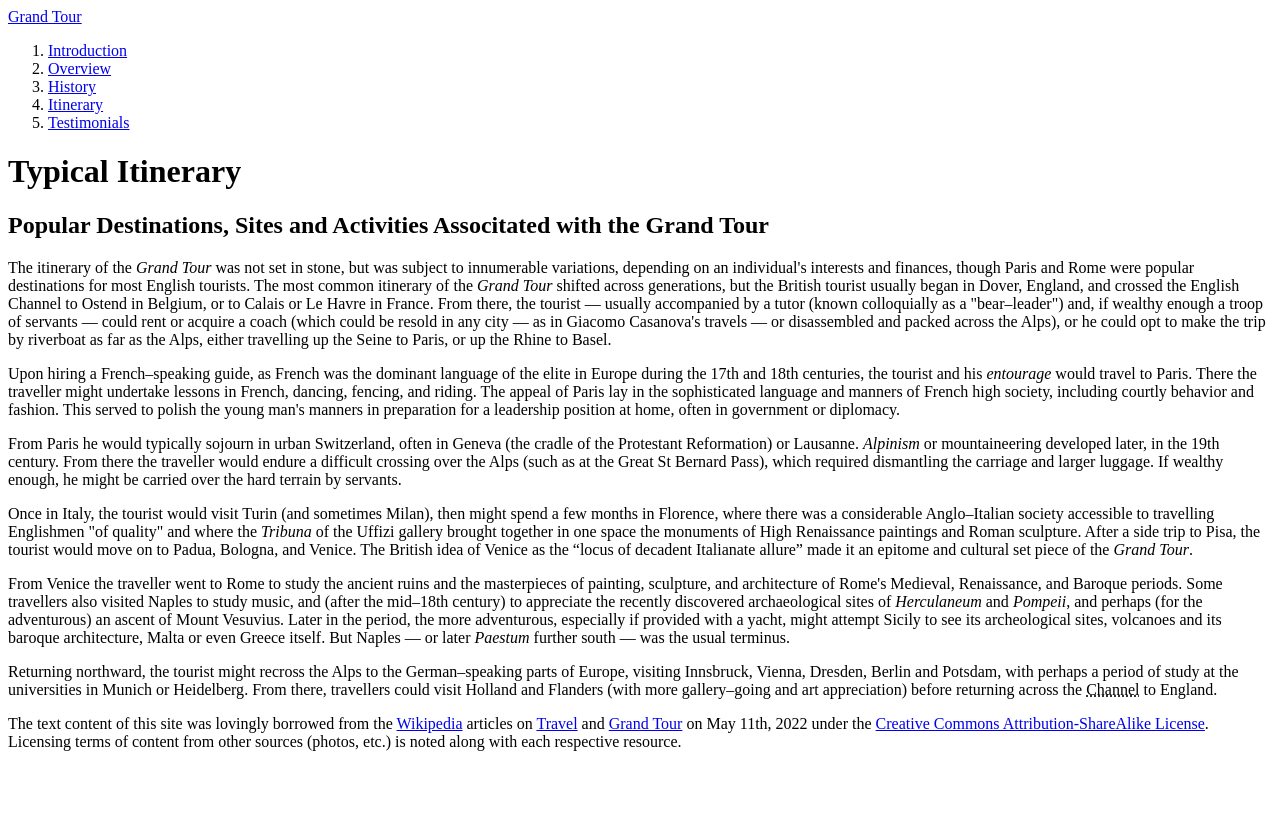
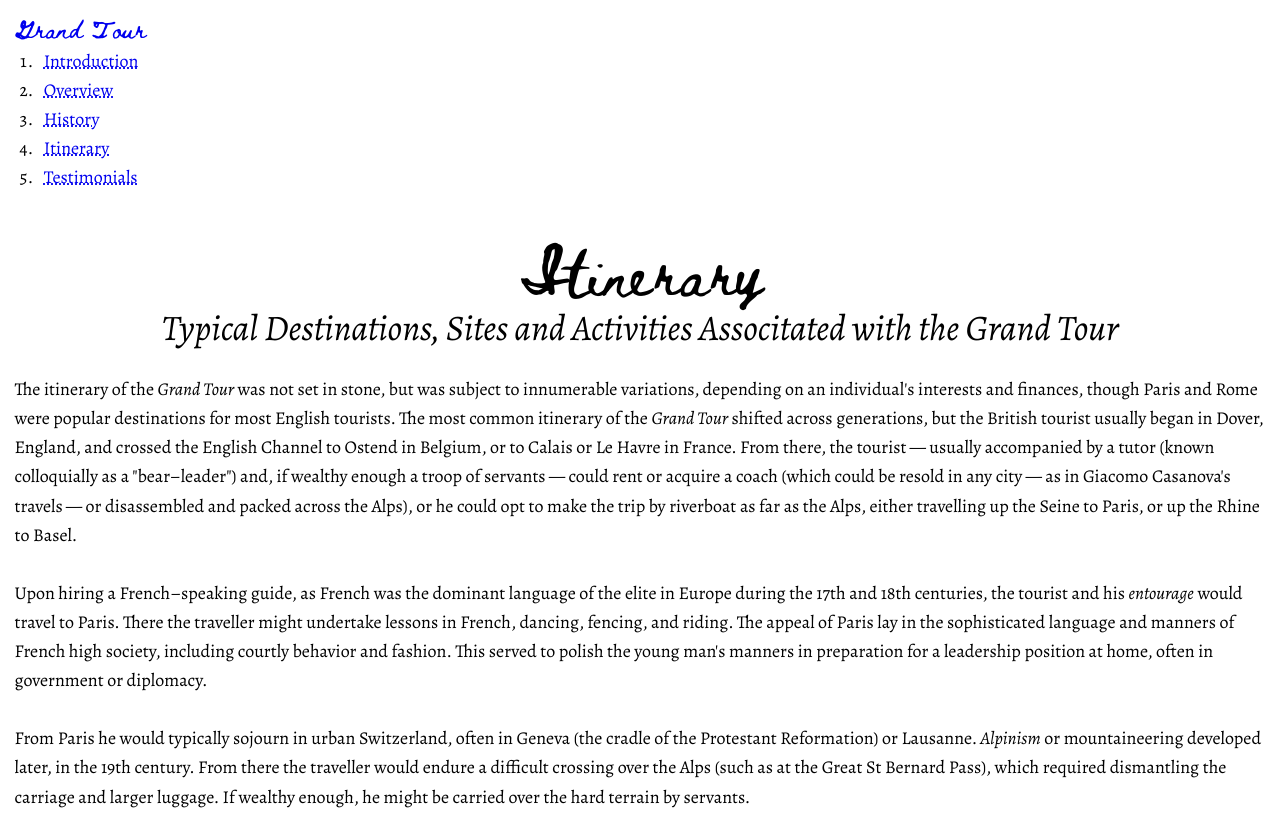
Before and after one commit to Andreea34/travel-grand-tour, a plain HTML site: page itinerary.html in a window 1280 px wide. Shown: the top 815 px of the page. Drawn offline with nearby package versions, Linux system fonts and the light colour scheme.

Commit message:
typography

```diff
--- /dev/null
+++ b/assets/styles/main.css
@@ -0,0 +1,46 @@
+@font-face { font-family: 'Beth Ellen'; src: url('/assets/fonts/beth-ellen/Beth-Ellen-Regular.ttf') format('truetype'); font-weight: 400; font-style: normal; }
+
+*,
+::before,
+::after { margin: 0; padding: 0; box-sizing: border-box; }
+html { font-size: 62.5%; /* (16px * 0.625) = 10px root */ }
+body { font-size: 1.8rem; /* 18px */ line-height: 1.618; /* 29px */ font-family: 'Alegreya', serif; font-weight: normal; /*color: #330000; */ }
+
+/* typographic scale = 1.8 x 1.618 = 2.912 */
+/* 3/4 scale = 2.184 */
+/* 1/2 scale = 1.456 */
+/* 1/4 scale = 0.728 */
+/* 1/8 scale = 0.364 */
+/* 1/16 scale = 0.182 */
+
+h1, .h1 { /* target font size 45px (2.5 x paragraph text) */ font-size: 4.5rem; font-weight: normal; line-height: 1; margin-bottom: 1.456rem; }
+h2, .h2,
+h3, .h3,
+h4, .h4,
+h5, .h5,
+h6, .h6 { /* target font size 36px (2 x paragraph text) */ font-size: 3.6rem; font-weight: normal; font-style: italic; line-height: 1; margin-bottom: 2.912rem; }
+p { /* target font size 18px (paragraph text) */ margin-bottom: 2.912rem; }
+a { text-decoration: underline dotted; }
+i[lang] { font-style: italic; }
+cite { font-style: italic; font-variant: small-caps; font-weight: 600; }
+q { font-family: 'Beth Ellen', cursive; font-weight: normal; font-style: normal; }
+ul,
+ol,
+dl { margin: 0 0 2.912rem 2.184rem; }
+li { padding: 0 0 0 .728rem; }
+
+body > header,
+body > main,
+body > footer { padding: 1.456rem; }
+body > footer { font-size: 1.4rem; }
+
+.text-xl { font-size: 2.4rem; }
+.text-lg { font-size: 2.1rem; }
+.text-md { font-size: 1.8rem; }
+.text-sm { font-size: 1.6rem; }
+.text-xs { font-size: 1.4rem; }
+
+.logo { font-family: 'Beth Ellen', cursive; font-weight: normal; text-decoration: none; }
+.headline { text-align: center; }
+.title { font-family: 'Beth Ellen', cursive; }
+/* .subtitle {  } */
--- a/itinerary.html
+++ b/itinerary.html
@@ -8,25 +8,31 @@
   <meta name="viewport" content="width=device-width, initial-scale=1.0">
 
   <!-- seo -->
-  <title>Grand Tour: Itinerary</title>
+  <title>Grand Tour | Itinerary</title>
   <meta name="description" content="The itinerary of the Grand Tour was not set in stone, but was subject to innumerable variations, depending on an individual's interests and finances, though Paris and Rome were popular destinations for most English tourists.">
   <meta name="keywords" content="historical travel, historical tourism, historical itinerary, 16th century travel, 17th century travel, 18th century travel, 19th century travel, culture tour of europe, scholarly tour of europe, art your of europe, pilgrimage tour of europe">
 
   <!-- sources -->
   <link rel="canonical" href="https://en.wikipedia.org/wiki/Grand_Tour">
+
+  <!-- styles -->
+  <link rel="preconnect" href="https://fonts.googleapis.com">
+  <link rel="preconnect" href="https://fonts.gstatic.com" crossorigin>
+  <link rel="stylesheet" href="https://fonts.googleapis.com/css2?family=Alegreya:ital,wght@0,400;0,500;0,600;0,700;0,800;0,900;1,400;1,500;1,600;1,700;1,800;1,900&display=swap">
+  <link rel="stylesheet" href="/assets/styles/main.css">
 </head>
 
 <body>
 
   <header role="banner" class="masthead">
-    <a href="./index.html" target="_self" class="logo">Grand Tour</a>
+    <a href="index.html" target="_self" class="logo">Grand Tour</a>
     <nav role="navigation">
       <ol>
-        <li><a href="./index.html" target="_self">Introduction</a></li>
-        <li><a href="./overview.html" target="_self">Overview</a></li>
-        <li><a href="./history.html" target="_self">History</a></li>
-        <li><a href="./itinerary.html" target="_self" class="active">Itinerary</a></li>
-        <li><a href="./testimonials.html" target="_self">Testimonials</a></li>
+        <li><a href="index.html" target="_self">Introduction</a></li>
+        <li><a href="overview.html" target="_self">Overview</a></li>
+        <li><a href="history.html" target="_self">History</a></li>
+        <li><a href="itinerary.html" target="_self" class="active">Itinerary</a></li>
+        <li><a href="testimonials.html" target="_self">Testimonials</a></li>
       </ol>
     </nav>
   </header>
@@ -34,8 +40,8 @@
   <main role="main">
 
     <header class="headline">
-      <h1 class="title">Typical Itinerary</h1>
-      <h2 class="subtitle">Popular Destinations, Sites and Activities Associtated with the Grand Tour</h2>
+      <h1 class="title">Itinerary</h1>
+      <h2 class="subtitle">Typical Destinations, Sites and Activities Associtated with the Grand Tour</h2>
     </header>
 
     <p>
@@ -66,7 +72,7 @@
 
   <footer role="contentinfo">
     <p>
-      The text content of this site was lovingly borrowed from the <a href="//en.wikipedia.org/">Wikipedia</a> articles on <a href="//en.wikipedia.org/wiki/Travel" target="_blank">Travel</a> and <a href="https://en.wikipedia.org/wiki/Grand_Tour" target="_blank">Grand Tour</a> on <time datetime="2022-05-10">May 11th, 2022</time> under the <a href="//en.wikipedia.org/wiki/Wikipedia:Text_of_Creative_Commons_Attribution-ShareAlike_3.0_Unported_License" target="_blank">Creative Commons Attribution-ShareAlike License</a>. Licensing terms of content from other sources (photos, etc.) is noted along with each respective resource.
+      The text content of this site was lovingly borrowed from the <a href="//en.wikipedia.org/wiki/Main_Page">Wikipedia</a> articles on <a href="//en.wikipedia.org/wiki/Travel" target="_blank">Travel</a> and <a href="https://en.wikipedia.org/wiki/Grand_Tour" target="_blank">Grand Tour</a> on <time datetime="2022-05-10">May 11th, 2022</time> under the <a href="//en.wikipedia.org/wiki/Wikipedia:Text_of_Creative_Commons_Attribution-ShareAlike_3.0_Unported_License" target="_blank">Creative Commons Attribution-ShareAlike License</a>. Licensing terms of content from other sources (photos, etc.) is noted along with each respective resource.
     </p>
   </footer>
 
```
Also changed, not shown: history.html (+15 -9 lines), index.html (+14 -8 lines), overview.html (+14 -8 lines), testimonials.html (+14 -8 lines), assets/fonts/beth-ellen/Beth-Ellen-Regular.ttf (added), 1 other file.
